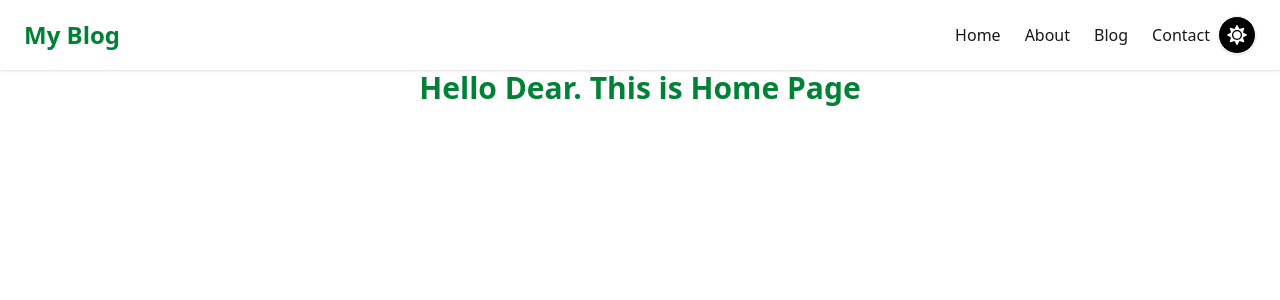
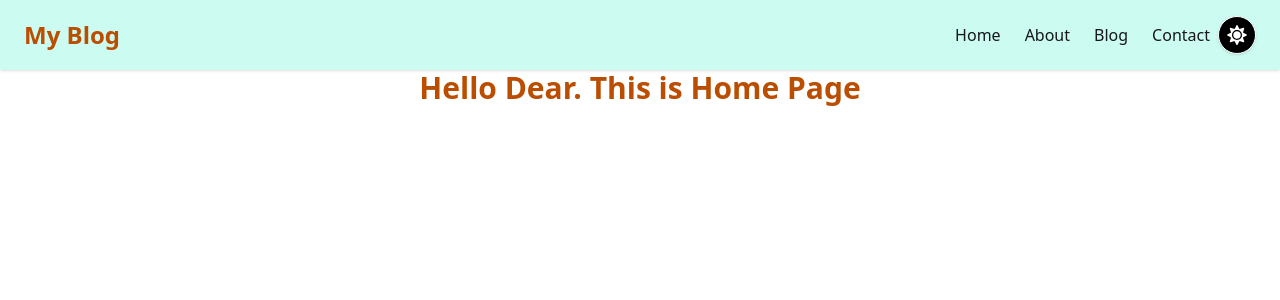
Before and after one commit to mazharul90007/test-blog, a React (Vite) app: page / in a window 1280 px wide. Shown: the top 300 px of the page. Built offline with nearby package versions, Linux system fonts and the light colour scheme.

Commit message:
navbar bg color added and logo color changed

```diff
--- a/src/Pages/Home/Home.jsx
+++ b/src/Pages/Home/Home.jsx
@@ -3,7 +3,7 @@
 const HomePage = () => {
     return (
         <div>
-            <h2 className="text-3xl font-semibold text-green-700 text-center ">Hello Dear. This is Home Page</h2>
+            <h2 className="text-3xl font-semibold text-amber-700 text-center ">Hello Dear. This is Home Page</h2>
         </div>
     );
 };
--- a/src/Shared/Navbar/Navbar.jsx
+++ b/src/Shared/Navbar/Navbar.jsx
@@ -10,10 +10,10 @@ const Navbar = () => {
     const toggleMenu = () => setMenuOpen(!menuOpen);
 
     return (
-        <nav className="navbar bg-base-100 shadow px-6 py-4">
+        <nav className="navbar bg-teal-100 shadow px-6 py-4">
             {/* Left Side: Logo */}
             <div className="flex-1">
-                <Link to="/" className="text-2xl font-bold text-green-700 flex items-center gap-2">
+                <Link to="/" className="text-2xl font-bold text-amber-700 flex items-center gap-2">
                     <span>My Blog</span>
                 </Link>
             </div>
```
